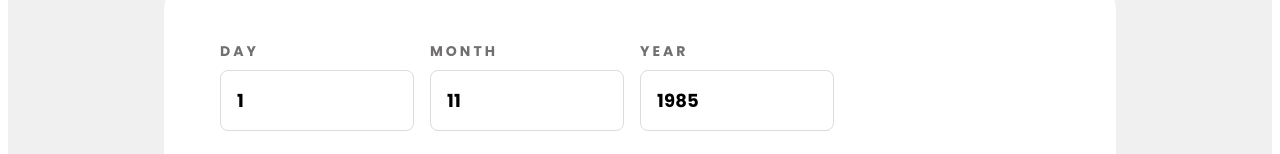
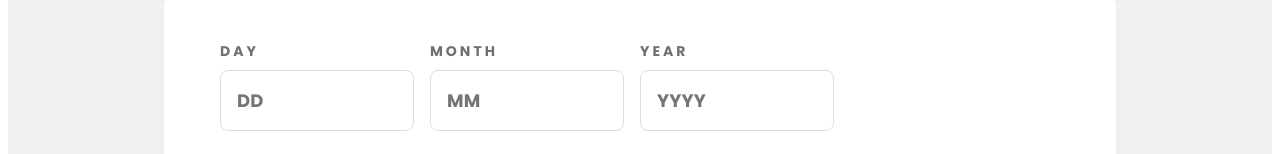
Before and after one commit to MaxAnderberg/age-calculator, a Vue app: page / in a window 1280 px wide. Shown: the part 199-353 px from the top of the page. Built offline with nearby package versions, Linux system fonts and the light colour scheme.

Commit message:
added default settings

```diff
--- a/src/components/AgeCalculator.vue
+++ b/src/components/AgeCalculator.vue
@@ -17,7 +17,7 @@
             name="day"
             v-model="birthdate.day"
             @input="handleInputChange()"
-            placeholder="24"
+            placeholder="DD"
             min="1"
             max="31"
           />
@@ -38,7 +38,7 @@
             name="month"
             v-model="birthdate.month"
             @input="handleInputChange()"
-            placeholder="09"
+            placeholder="MM"
             min="1"
             max="12"
           />
@@ -59,7 +59,7 @@
             class="form__input"
             type="number"
             name="year"
-            placeholder="1984"
+            placeholder="YYYY"
           />
           <p v-if="birthDateError.year" class="error-message">Invalid year</p>
         </div>
@@ -102,9 +102,9 @@ export default {
   data() {
     return {
       birthdate: {
-        day: 1,
-        month: 11,
-        year: 1985,
+        day: '',
+        month: '',
+        year: '',
       },
       age: {
         day: '--',
```
